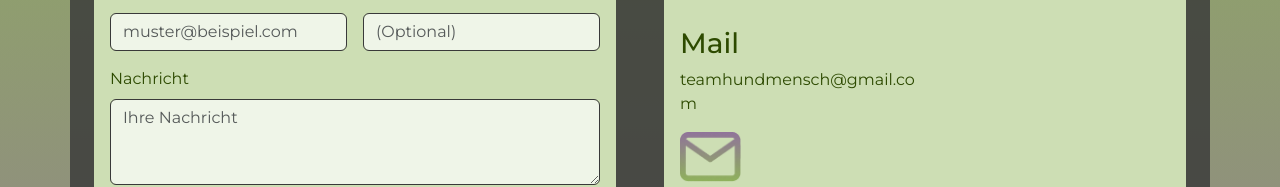
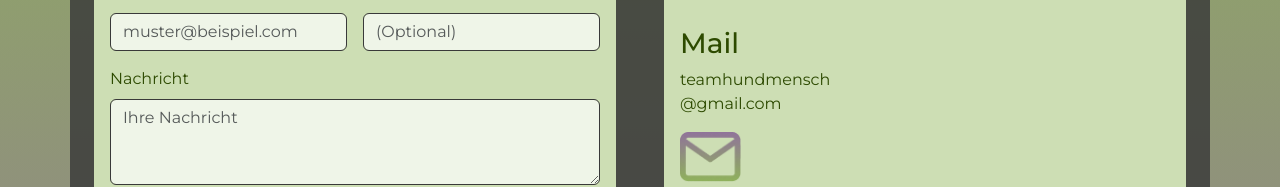
Before and after one commit to lunarpotato/website_dogcoach, a Next.js app: page /contact in a window 1280 px wide. Shown: the part 315-502 px from the top of the page. Built offline with nearby package versions, Linux system fonts and the light colour scheme; no server answers.

Commit message:
fixed mail layout

```diff
--- a/app/contact/page.tsx
+++ b/app/contact/page.tsx
@@ -64,8 +64,8 @@ export default function Kontakt() {
                      <a
                      href="mailto:teamhundmensch@gmail.com"
                      className="form-label"
-                     style={{ color: "#2D4A00", textDecoration: "none", wordBreak: "break-word"}}
-                    >   teamhundmensch@gmail.com  </a>
+                     style={{ color: "#2D4A00", textDecoration: "none", wordWrap:"break-word"}}
+                    >   teamhundmensch<wbr/>@gmail.com  </a>
 
 
                 </div>
```
